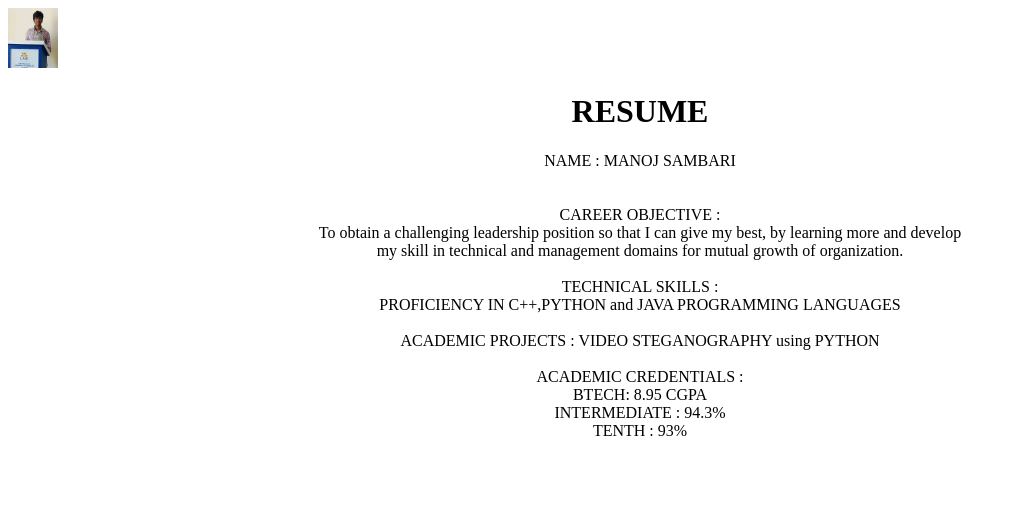
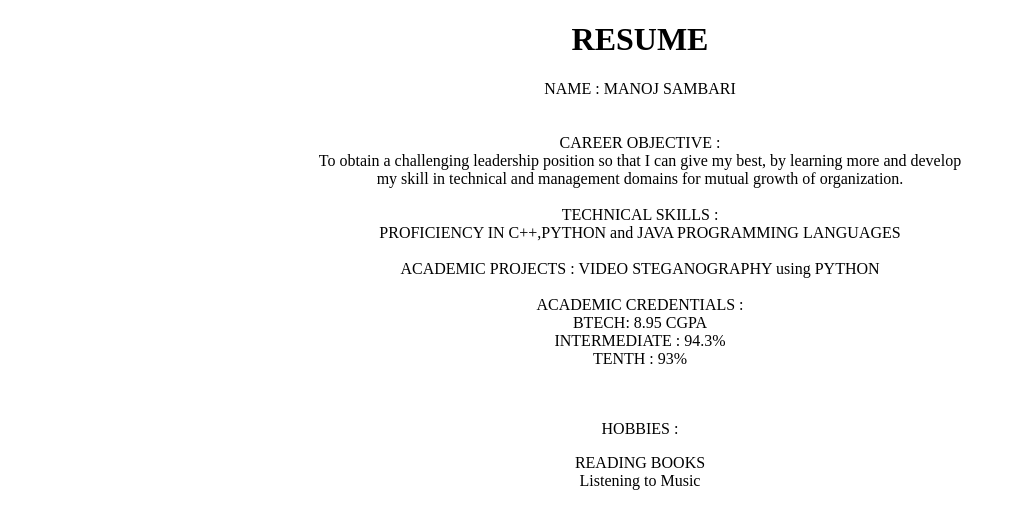
Before and after one commit to Manooj7/MERNSTACK, a website: page Resume.html in a window 1280 px wide. Shown: the whole page, without its empty margins (0-1016 px from the left). Drawn offline with Linux system fonts and the light colour scheme.

Commit message:
new details

```diff
--- a/Resume.html
+++ b/Resume.html
@@ -7,14 +7,14 @@
     <title>Document</title>
 </head>
 <body>
-    <right><img src="manoj.jpg" alt="GOD HIMSELF" width="50" height="60"></right>
+
   <center>  <h1>RESUME</h1>
         <p1>  NAME : MANOJ SAMBARI</p1>
         <br><br>
         <br>
- <p2>CAREER OBJECTIVE  :
+ <p1>CAREER OBJECTIVE  : </p1><p2>
     <br> To obtain a challenging leadership position so that I can give my best, by learning more and develop <br>
-         my skill in technical and management domains for mutual growth of organization.</p2>
+              my skill in technical and management domains for mutual growth of organization.</p2>
                        <br><br>
 
   <p3>TECHNICAL SKILLS : <br> PROFICIENCY IN C++,PYTHON and JAVA PROGRAMMING LANGUAGES</p3>
@@ -27,7 +27,14 @@
           <center>  BTECH: 8.95 CGPA<br>
             INTERMEDIATE : 94.3%<br>
             TENTH      : 93%</center></p5><br><br>
+<p>  HOBBIES :
+  <br>
+  <center>  READING BOOKS
+    <br>Listening to Music <br><br>
+  </center>
 
+
+</p>
 
 
 
```
